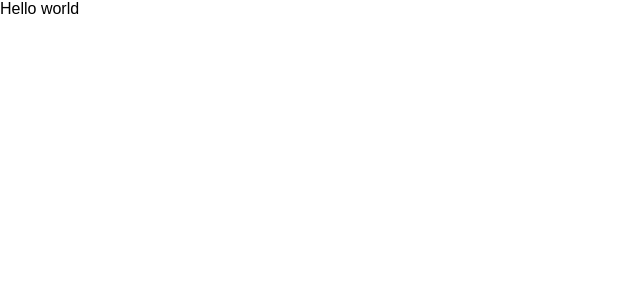
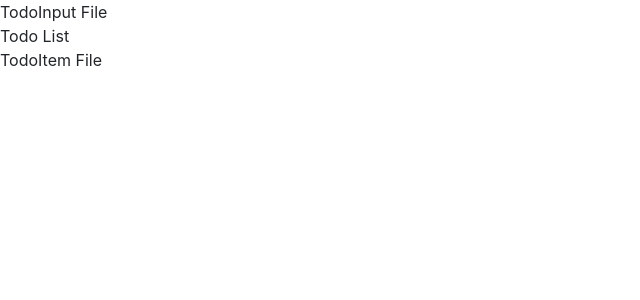
Before and after one commit to amoljore7/28-Todo-List-App, a React (Create React App) app: page / in a window 1280 px wide. Shown: the top 300 px of the page, without its empty margins (0-640 px from the left). Built offline with nearby package versions, Linux system fonts and the light colour scheme.

Commit message:
WIP - Created components like Todo Item, Todo List and Todo Item

```diff
--- a/package.json
+++ b/package.json
@@ -4,12 +4,14 @@
   "homepage": "https://amoljore7.github.io/27-ReactJS-Multiple-Applications/",
   "private": true,
   "dependencies": {
+    "bootstrap": "^4.4.1",
     "react": "^16.4.1",
     "react-dom": "^16.4.1",
     "react-redux": "^5.0.7",
     "react-scripts": "1.1.4",
     "redux": "^4.0.0",
-    "redux-saga": "^0.16.0"
+    "redux-saga": "^0.16.0",
+    "uuid": "^7.0.2"
   },
   "scripts": {
     "start": "react-scripts start",
--- a/public/index.html
+++ b/public/index.html
@@ -4,37 +4,14 @@
     <meta charset="utf-8">
     <meta name="viewport" content="width=device-width, initial-scale=1, shrink-to-fit=no">
     <meta name="theme-color" content="#000000">
-    <!--
-      manifest.json provides metadata used when your web app is added to the
-      homescreen on Android. See https://developers.google.com/web/fundamentals/engage-and-retain/web-app-manifest/
-    -->
     <link rel="manifest" href="%PUBLIC_URL%/manifest.json">
     <link rel="shortcut icon" href="%PUBLIC_URL%/favicon.ico">
-    <!--
-      Notice the use of %PUBLIC_URL% in the tags above.
-      It will be replaced with the URL of the `public` folder during the build.
-      Only files inside the `public` folder can be referenced from the HTML.
-
-      Unlike "/favicon.ico" or "favicon.ico", "%PUBLIC_URL%/favicon.ico" will
-      work correctly both with client-side routing and a non-root public URL.
-      Learn how to configure a non-root public URL by running `npm run build`.
-    -->
-    <title>React App</title>
+    <title>Todo List App</title>
   </head>
   <body>
     <noscript>
       You need to enable JavaScript to run this app.
     </noscript>
     <div id="root"></div>
-    <!--
-      This HTML file is a template.
-      If you open it directly in the browser, you will see an empty page.
-
-      You can add webfonts, meta tags, or analytics to this file.
-      The build step will place the bundled scripts into the <body> tag.
-
-      To begin the development, run `npm start` or `yarn start`.
-      To create a production bundle, use `npm run build` or `yarn build`.
-    -->
   </body>
 </html>
--- a/src/App.js
+++ b/src/App.js
@@ -1,4 +1,8 @@
 import React, { Component } from "react";
+import TodoInput from './components/TodoInput';
+import TodoList from './components/TodoList';
+
+import 'bootstrap/dist/css/bootstrap.min.css';
 
 class App extends Component {
 
@@ -13,7 +17,8 @@
   render() {
     return (
       <div>
-          Hello world
+          <TodoInput />
+          <TodoList />
       </div>
     );
   }
--- /dev/null
+++ b/src/components/TodoInput.js
@@ -0,0 +1,13 @@
+import React, { Component } from 'react';
+
+class TodoInput extends Component {
+    render(){
+        return(
+            <React.Fragment>
+                TodoInput File
+            </React.Fragment>
+        )
+    }
+}
+
+export default TodoInput;
--- /dev/null
+++ b/src/components/TodoItem.js
@@ -0,0 +1,11 @@
+import React, { Component } from 'react'
+
+export default class TodoItem extends Component {
+    render() {
+        return (
+            <div>
+                TodoItem File
+            </div>
+        )
+    }
+}
--- /dev/null
+++ b/src/components/TodoList.js
@@ -0,0 +1,13 @@
+import React, { Component } from 'react'
+import TodoItem from './TodoItem';
+
+export default class TodoList extends Component {
+    render() {
+        return (
+            <div>
+                Todo List
+                <TodoItem />
+            </div>
+        )
+    }
+}
```
Also changed, not shown: 1 other file (tests, documents, lock files or other folders).
